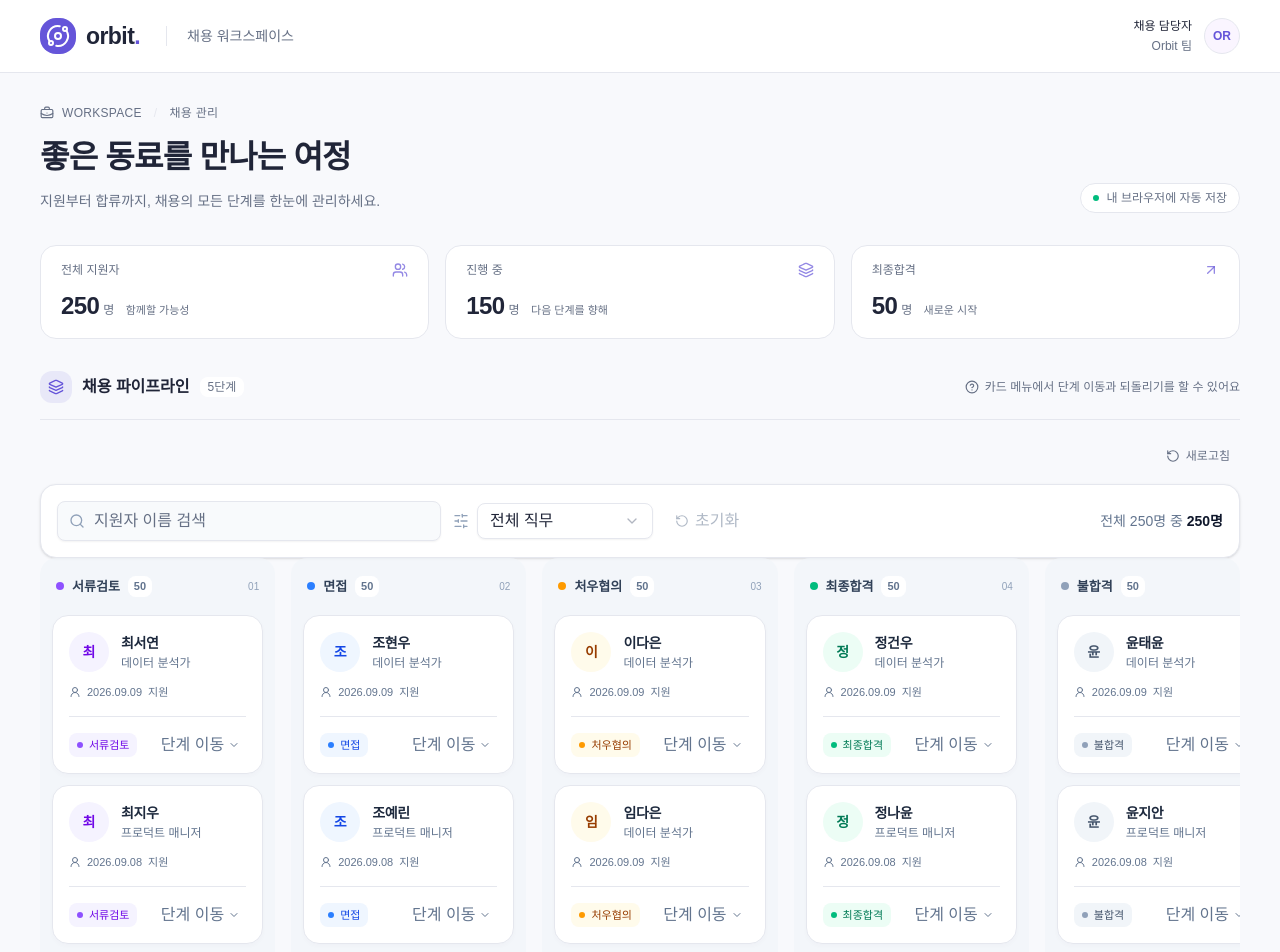
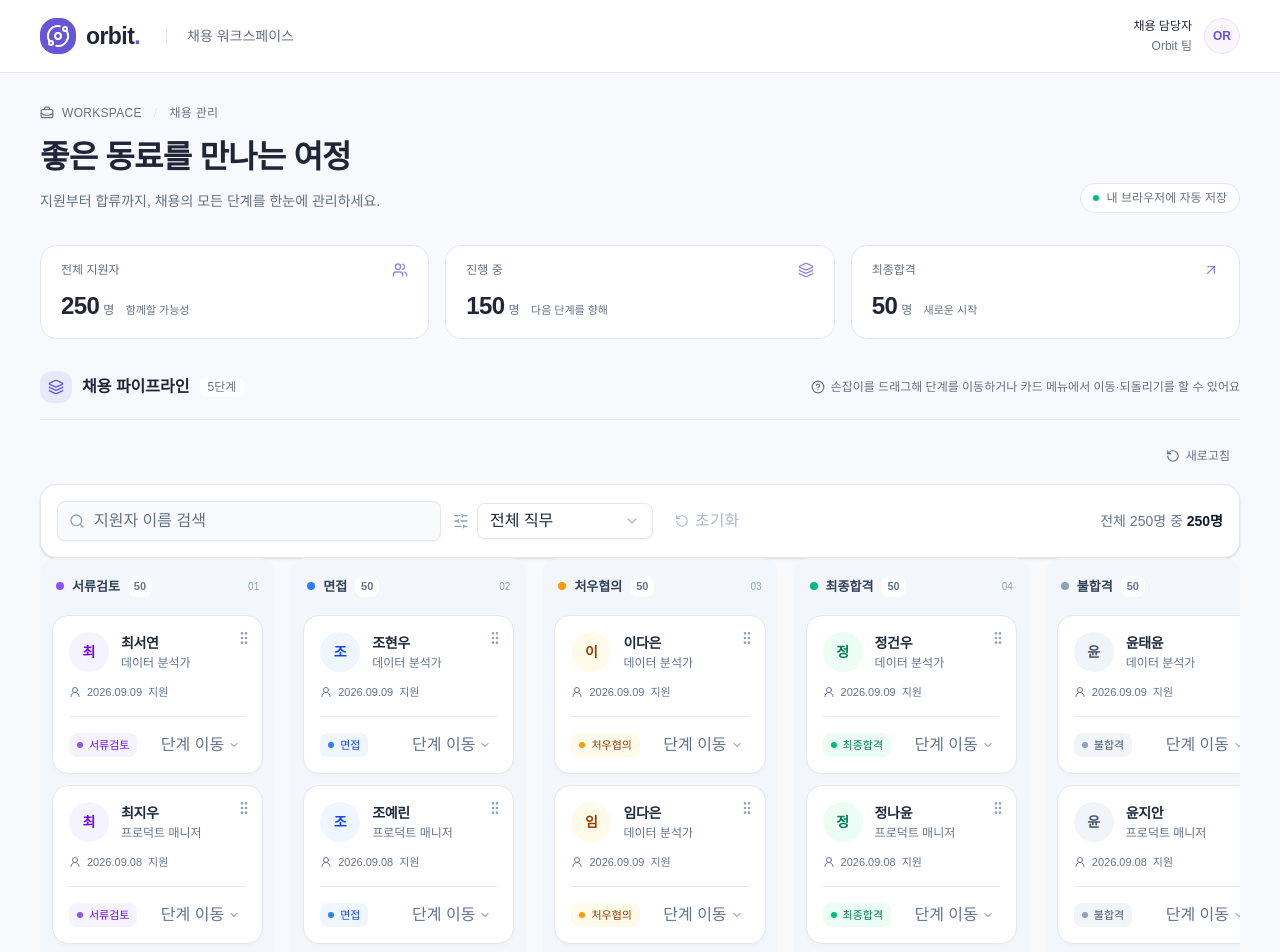
Before and after one commit to gusdn3477/assignment-0913, a Next.js app: page / in a window 1280 px wide. Shown: the top 952 px of the page. Built offline with nearby package versions, Linux system fonts and the light colour scheme.

Commit message:
feat(dnd): 네이티브 드래그 손잡이로 지원자 단계 이동

```diff
--- a/src/features/candidates/board.tsx
+++ b/src/features/candidates/board.tsx
@@ -2,6 +2,7 @@
 
 import {
   memo,
+  type DragEvent,
   useCallback,
   useLayoutEffect,
   useMemo,
@@ -10,6 +11,7 @@ import {
 } from "react";
 import {
   Check,
+  GripVertical,
   ChevronDown,
   LoaderCircle,
   UserRound,
@@ -27,6 +29,7 @@ import {
   VirtualCandidateList,
   type CandidateListHandle,
 } from "./virtual-candidate-list";
+import { useCandidateDrag } from "./use-candidate-drag";
 import { cn } from "@/lib/utils";
 import type { CandidateUndo } from "./queries";
 import { STAGES, STAGE_LABELS, type Candidate, type Stage } from "./types";
@@ -56,7 +59,13 @@ const CandidateCard = memo(function CandidateCard({
   onUndo,
   onMove,
   onOpenDetail,
+  dragging,
+  onDragStart,
+  onDragEnd,
 }: {
+  dragging: boolean;
+  onDragStart: (event: DragEvent<HTMLElement>, candidate: Candidate) => void;
+  onDragEnd: () => void;
   candidate: Candidate;
   pending: boolean;
   undoStage?: Stage;
@@ -69,14 +78,35 @@ const CandidateCard = memo(function CandidateCard({
   return (
     <div
       data-candidate-card={candidate.id}
-      className="rounded-xl border border-slate-200/80 bg-white shadow-[0_2px_5px_rgba(27,39,68,0.025)] transition-shadow hover:shadow-md"
+      data-dragging={dragging || undefined}
+      className="relative rounded-xl border border-slate-200/80 bg-white shadow-[0_2px_5px_rgba(27,39,68,0.025)] transition-shadow hover:shadow-md data-[dragging=true]:opacity-50"
     >
+      <span
+        aria-hidden="true"
+        data-candidate-drag={candidate.id}
+        draggable={!pending}
+        onDragStart={(event) => onDragStart(event, candidate)}
+        onDragEnd={onDragEnd}
+        title={
+          pending
+            ? "저장 중"
+            : "다른 단계로 드래그 · 키보드와 터치는 단계 이동 메뉴 사용"
+        }
+        className={cn(
+          "absolute right-1 top-2 z-10 flex size-7 items-center justify-center rounded-md text-slate-400",
+          pending
+            ? "cursor-wait opacity-40"
+            : "cursor-grab hover:bg-slate-100 active:cursor-grabbing",
+        )}
+      >
+        <GripVertical className="size-4" />
+      </span>
       <button
         type="button"
         data-candidate-detail={candidate.id}
         onClick={() => onOpenDetail(candidate.id)}
         aria-label={`${candidate.name} 지원자 상세 보기`}
-        className="block w-full rounded-t-xl p-4 text-left focus-visible:relative focus-visible:z-10"
+        className="block w-full rounded-t-xl p-4 pr-8 text-left focus-visible:relative focus-visible:z-10"
       >
         <span className="mb-3 flex items-center gap-3">
           <span
@@ -188,7 +218,7 @@ const CandidateCard = memo(function CandidateCard({
                   }}
                 >
                   <Undo2 aria-hidden="true" className="size-3.5" />
-                  {STAGE_LABELS[undoStage]}로 되돌리기
+                  {STAGE_LABELS[undoStage]} 단계로 되돌리기
                 </DropdownMenuItem>
               </>
             )}
@@ -237,6 +267,14 @@ export function CandidateBoard({
     [onMove],
   );
 
+  const drag = useCandidateDrag({
+    candidates,
+    pendingIds,
+    resetKey,
+    boardRef,
+    onMove: move,
+  });
+
   const undo = useCallback(
     (id: string) => {
       if (!onUndo?.(id)) return false;
@@ -275,7 +313,16 @@ export function CandidateBoard({
       aria-label="지원자 채용 단계 보드"
       tabIndex={0}
       className="overflow-x-auto rounded-xl pb-4"
+      onDragOver={(event) => {
+        if (
+          event.target === event.currentTarget ||
+          !(event.target as HTMLElement).closest("[data-drop-stage]")
+        )
+          drag.over(event);
+      }}
+      onDragLeave={drag.leave}
       onKeyDownCapture={(event) => {
+        if (event.key === "Escape") drag.cancel();
         if (
           event.key !== "Tab" ||
           event.altKey ||
@@ -336,12 +383,19 @@ export function CandidateBoard({
         setFocusId(focusedCard.current);
       }}
     >
+      <p role="status" className="sr-only">
+        {drag.message}
+      </p>
       <div className="grid min-w-[1240px] grid-cols-5 items-start gap-4">
         {STAGES.map((stage, index) => (
           <section
             key={stage}
             aria-label={`${STAGE_LABELS[stage]} ${columns[stage].length}명`}
-            className="min-w-0 rounded-xl bg-slate-100/70 p-2.5"
+            data-drop-stage={stage}
+            data-drop-active={drag.target === stage || undefined}
+            onDragOver={(event) => drag.over(event, stage)}
+            onDrop={(event) => drag.drop(event, stage)}
+            className="min-w-0 rounded-xl bg-slate-100/70 p-2.5 data-[drop-active=true]:bg-blue-50 data-[drop-active=true]:ring-2 data-[drop-active=true]:ring-blue-400"
           >
             <div className="flex items-center gap-2 px-1.5 pb-4 pt-2">
               <span
@@ -365,6 +419,7 @@ export function CandidateBoard({
               candidates={columns[stage]}
               stage={stage}
               focusId={focusId}
+              dragId={drag.dragId}
               resetKey={resetKey}
               listRef={(handle) => {
                 if (handle) lists.current[stage] = handle;
@@ -376,6 +431,9 @@ export function CandidateBoard({
                   key={candidate.id}
                   candidate={candidate}
                   pending={pendingIds.has(candidate.id)}
+                  dragging={drag.dragId === candidate.id}
+                  onDragStart={drag.start}
+                  onDragEnd={drag.cancel}
                   undoStage={
                     undoHistory?.get(candidate.id)?.savedStage ===
                     candidate.stage
--- a/src/features/candidates/candidates-app.tsx
+++ b/src/features/candidates/candidates-app.tsx
@@ -177,7 +177,8 @@ function BoardContent() {
           </div>
           <span className="flex items-center gap-1.5 text-xs text-muted-foreground">
             <CircleHelp className="size-3.5" aria-hidden />
-            카드 메뉴에서 단계 이동과 되돌리기를 할 수 있어요
+            손잡이를 드래그해 단계를 이동하거나 카드 메뉴에서 이동·되돌리기를 할
+            수 있어요
           </span>
         </div>
         {showInitialError ? (
--- /dev/null
+++ b/src/features/candidates/use-candidate-drag.ts
@@ -0,0 +1,140 @@
+"use client";
+
+import {
+  useCallback,
+  useLayoutEffect,
+  useRef,
+  useState,
+  type DragEvent,
+  type RefObject,
+} from "react";
+import { STAGE_LABELS, type Candidate, type Stage } from "./types";
+
+const DRAG_TYPE = "application/x-candidate-stage";
+type DragSession = {
+  id: string;
+  stage: Stage;
+  name: string;
+  token: string;
+  resetKey?: string;
+};
+
+export function useCandidateDrag({
+  candidates,
+  pendingIds,
+  resetKey,
+  boardRef,
+  onMove,
+}: {
+  candidates: Candidate[];
+  pendingIds: ReadonlySet<string>;
+  resetKey?: string;
+  boardRef: RefObject<HTMLDivElement | null>;
+  onMove: (id: string, stage: Stage) => void;
+}) {
+  const sessionRef = useRef<DragSession | null>(null);
+  const [session, setSession] = useState<DragSession | null>(null);
+  const [target, setTarget] = useState<Stage | null>(null);
+  const cancel = useCallback(() => {
+    sessionRef.current = null;
+    setSession(null);
+    setTarget(null);
+  }, []);
+  const isCurrent = useCallback(
+    (drag: DragSession) =>
+      drag.resetKey === resetKey &&
+      !pendingIds.has(drag.id) &&
+      candidates.some(
+        (candidate) =>
+          candidate.id === drag.id && candidate.stage === drag.stage,
+      ),
+    [candidates, pendingIds, resetKey],
+  );
+
+  useLayoutEffect(() => {
+    // Synchronize the browser's in-progress drag with committed source data.
+    if (sessionRef.current && !isCurrent(sessionRef.current)) cancel();
+  }, [isCurrent, cancel]);
+
+  const start = useCallback(
+    (event: DragEvent<HTMLElement>, candidate: Candidate) => {
+      if (pendingIds.has(candidate.id)) {
+        event.preventDefault();
+        return;
+      }
+      const drag = {
+        id: candidate.id,
+        stage: candidate.stage,
+        name: candidate.name,
+        token: crypto.randomUUID(),
+        resetKey,
+      };
+      event.dataTransfer.effectAllowed = "move";
+      event.dataTransfer.setData(DRAG_TYPE, drag.token);
+      const card = event.currentTarget.closest<HTMLElement>(
+        "[data-candidate-card]",
+      );
+      if (card && event.dataTransfer.setDragImage)
+        event.dataTransfer.setDragImage(card, 24, 24);
+      sessionRef.current = drag;
+      setSession(drag);
+      setTarget(null);
+    },
+    [pendingIds, resetKey],
+  );
+
+  const over = (event: DragEvent<HTMLElement>, stage?: Stage) => {
+    const drag = sessionRef.current;
+    if (
+      !drag ||
+      !isCurrent(drag) ||
+      !event.dataTransfer.types.includes(DRAG_TYPE)
+    )
+      return;
+    // Native dragover keeps firing near the board edges, including over gaps.
+    const board = boardRef.current;
+    if (board) {
+      const bounds = board.getBoundingClientRect();
+      if (event.clientX < bounds.left + 56) board.scrollLeft -= 32;
+      else if (event.clientX > bounds.right - 56) board.scrollLeft += 32;
+    }
+    if (!stage || stage === drag.stage) {
+      event.dataTransfer.dropEffect = "none";
+      setTarget(null);
+      return;
+    }
+    event.preventDefault();
+    event.dataTransfer.dropEffect = "move";
+    setTarget(stage);
+  };
+
+  const drop = (event: DragEvent<HTMLElement>, stage: Stage) => {
+    const drag = sessionRef.current;
+    if (!drag) return;
+    event.preventDefault();
+    const valid =
+      isCurrent(drag) &&
+      drag.stage !== stage &&
+      event.dataTransfer.getData(DRAG_TYPE) === drag.token;
+    // Consume before starting the mutation so duplicate drop events cannot write.
+    cancel();
+    if (valid) onMove(drag.id, stage);
+  };
+
+  const destination = target
+    ? `${STAGE_LABELS[target]}에 놓아 이동`
+    : "이동할 단계에 놓으세요";
+  return {
+    dragId: session?.id ?? null,
+    target,
+    message: session ? `${session.name} 드래그 중 · ${destination}` : "",
+    start,
+    over,
+    drop,
+    cancel,
+    leave: (event: DragEvent<HTMLElement>) => {
+      if (!event.currentTarget.contains(event.relatedTarget as Node | null))
+        setTarget(null);
+    },
+  };
+}
--- a/src/features/candidates/virtual-candidate-list.tsx
+++ b/src/features/candidates/virtual-candidate-list.tsx
@@ -24,6 +24,7 @@ export function VirtualCandidateList({
   candidates,
   stage,
   focusId,
+  dragId,
   resetKey,
   listRef,
   children,
@@ -31,6 +32,7 @@ export function VirtualCandidateList({
   candidates: Candidate[];
   stage: Stage;
   focusId: string | null;
+  dragId?: string | null;
   resetKey?: string;
   listRef: Ref<CandidateListHandle>;
   children: (candidate: Candidate) => ReactNode;
@@ -47,6 +49,9 @@ export function VirtualCandidateList({
   );
   const focusedIndex = candidates.findIndex(
     (candidate) => candidate.id === focusId,
+  );
+  const draggedIndex = candidates.findIndex(
+    (candidate) => candidate.id === dragId,
   );
   // Instance stays local and this component opts out of compiler memoization.
   // eslint-disable-next-line react-hooks/incompatible-library
@@ -65,13 +70,14 @@ export function VirtualCandidateList({
         for (const index of [
           pinnedIndex,
           focusedIndex,
+          draggedIndex,
           candidates.length - 1,
         ]) {
           if (index >= 0 && !indexes.includes(index)) indexes.push(index);
         }
         return indexes.sort((a, b) => a - b);
       },
-      [pinnedIndex, focusedIndex, candidates.length],
+      [pinnedIndex, focusedIndex, draggedIndex, candidates.length],
     ),
   });
   useImperativeHandle(
```
Also changed, not shown: 4 other files (tests, documents, lock files or other folders).
